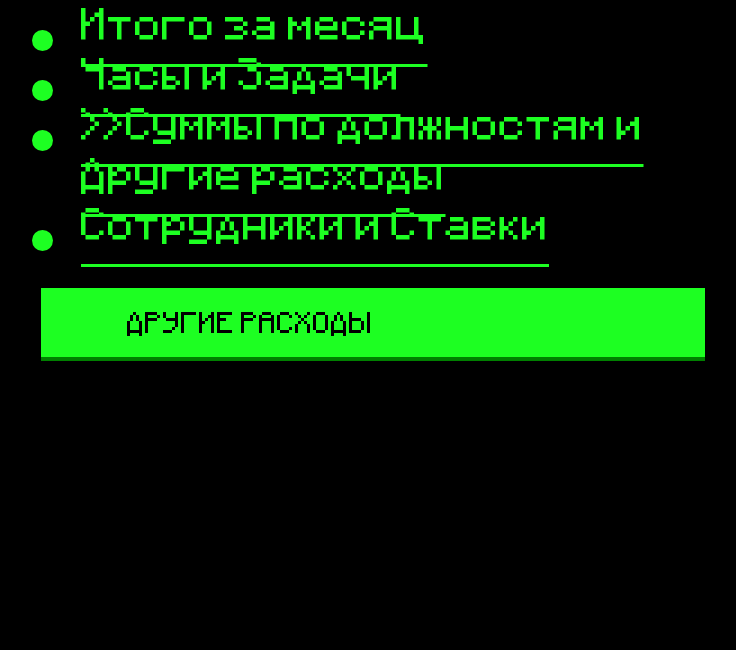
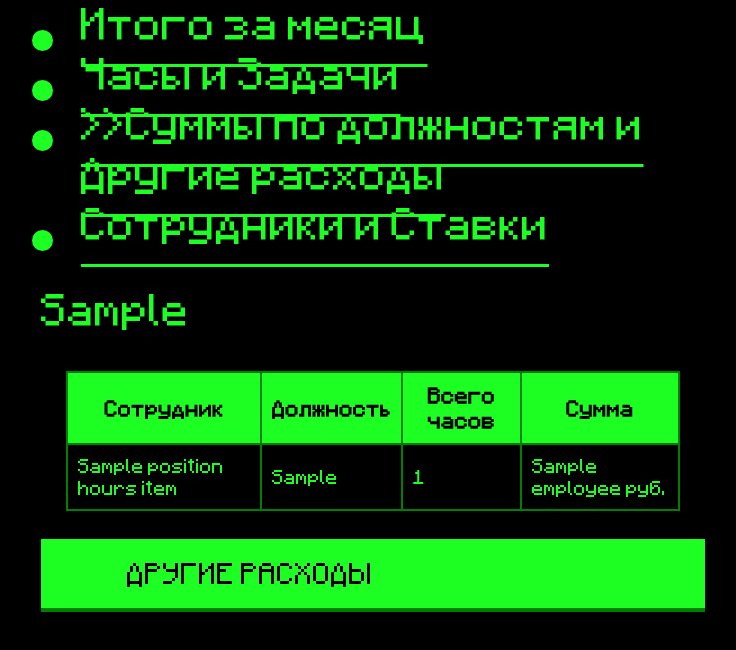
Before and after one commit to riabov-vladimir/riabowcom, a Django app: template templates/budgetreport/employee_position_hours.html in a window 1280 px wide. Shown: the part 701-1351 px from the top of the page, without its empty margins (267-1003 px from the left). Before the commit the page ends 1062 px from the top, so only its background shows below. Run offline with Django 4.2, Linux system fonts and the light colour scheme; tables that the repository leaves empty hold one stand-in row (values such as "Sample post"); the template is opened without the code that fills it: values that come from a table or form of the project are taken from there, most other values are stand-ins (such as "Sample title", 1, 10 or a date in 2020).

Commit message:
employee_position_hours_view in progress

```diff
--- a/templates/budgetreport/employee_position_hours.html
+++ b/templates/budgetreport/employee_position_hours.html
@@ -9,6 +9,24 @@
             <li><a href="/budgetreport/employeeposition/">Сотрудники и Ставки</a></li>
         </ul>
     </div>
+    <p>{{ position_hours }}</p>
+    <table>
+        <tr>
+            <th>Сотрудник</th>
+            <th>Должность</th>
+            <th>Всего часов</th>
+            <th>Сумма</th>
+        </tr>
+        {% for position_hours_item in position_hours %}
+        <tr>
+            <td>{{ position_hours_item.employee__name }}</td>
+            <td>{{ position_hours_item.employee__position__position }} </td>
+            <td>{{ position_hours_item.total_hours }} </td>
+            <td>{{ position_hours_item.employee }} руб.</td>
+        </tr>
+        {% endfor %}
+    </table>
+
 
     <button class="accordion">ДРУГИЕ РАСХОДЫ</button>
     <div class="panel">
```
Also changed, not shown: budgetreport/views.py (+16 -1 lines).
